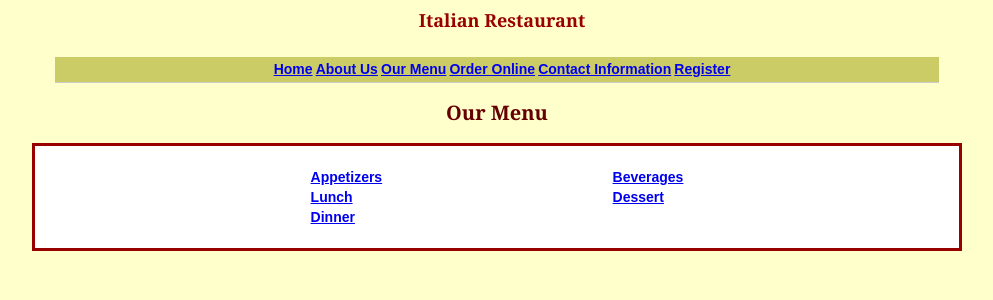
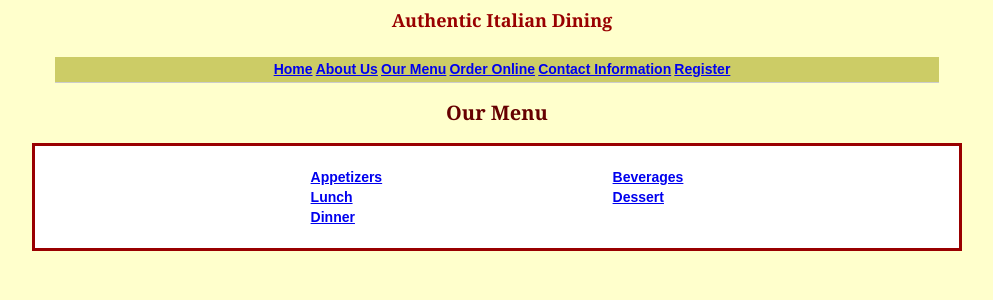
Before and after one commit to djterrell/group2, a PHP site: page /webpages/menu/menu.html in a window 1280 px wide. Shown: the top 300 px of the page, without its empty margins (143-1136 px from the left). Run offline with PHP 8.4, Linux system fonts and the light colour scheme.

Commit message:
changed site name to Authentic Italian Dining

```diff
--- a/index.html
+++ b/index.html
@@ -7,7 +7,7 @@
 
 <body>
 <div id = masthead>
-	<div id = siteName><h2>Italian Restaurant</h2></div>
+	<div id = siteName><h2>Authentic Italian Dining</h2></div>
 	<div id = globalNav>
 		<a href = index.html>Home</a>
 		<a href= /webpages/about/about.html>About Us</a>
--- a/webpages/about/about.html
+++ b/webpages/about/about.html
@@ -7,7 +7,7 @@
 
 <body>
 <div id = masthead>
-	<div id = siteName><h2>Italian Restaurant</h2></div>
+	<div id = siteName><h2>Authentic Italian Dining</h2></div>
 	<div id = globalNav>
 		<a href = /index.html>Home</a>
 		<a href= /webpages/about/about.html>About Us</a>
--- a/webpages/contact/contact.html
+++ b/webpages/contact/contact.html
@@ -7,7 +7,7 @@
 
 <body>
 <div id = masthead>
-	<div id = siteName><h2>Italian Restaurant</h2></div>
+	<div id = siteName><h2>Authentic Italian Dining</h2></div>
 	<div id = globalNav>
 		<a href = /index.html>Home</a>
 		<a href= /webpages/about/about.html>About Us</a>
--- a/webpages/login/loginsuccess.php
+++ b/webpages/login/loginsuccess.php
@@ -7,7 +7,7 @@
 
 		<body>
 		<div id = masthead>
-			<div id = siteName><h2>Italian Restaurant</h2></div>
+			<div id = siteName><h2>Authentic Italian Dining</h2></div>
 			<div id = globalNav>
 				<a href = /index.html>Home</a>
 				<a href= /webpages/about/about.html>About Us</a>
--- a/webpages/login/orderonlinelogin.php
+++ b/webpages/login/orderonlinelogin.php
@@ -70,7 +70,7 @@ $redirect = "http://141.210.25.90/webpages/order%20online/orderonlineselect.html
 
 		<body>
 		<div id = masthead>
-			<div id = siteName><h2>Italian Restaurant</h2></div>
+			<div id = siteName><h2>Authentic Italian Dining</h2></div>
 			<div id = globalNav>
 				<a href = /index.html>Home</a>
 				<a href= /webpages/about/about.html>About Us</a>
--- a/webpages/menu/categories/appetizers.html
+++ b/webpages/menu/categories/appetizers.html
@@ -7,7 +7,7 @@
 
 <body>
 <div id = masthead>
-	<div id = siteName><h2>Italian Restaurant</h2></div>
+	<div id = siteName><h2>Authentic Italian Dining</h2></div>
 	<div id = globalNav>
 		<a href = /index.html>Home</a>
 		<a href= /webpages/about/about.html>About Us</a>
--- a/webpages/menu/categories/beverages.html
+++ b/webpages/menu/categories/beverages.html
@@ -7,7 +7,7 @@
 
 <body>
 <div id = masthead>
-	<div id = siteName><h2>Italian Restaurant</h2></div>
+	<div id = siteName><h2>Authentic Italian Dining</h2></div>
 	<div id = globalNav>
 		<a href = /index.html>Home</a>
 		<a href= /webpages/about/about.html>About Us</a>
--- a/webpages/menu/categories/dessert.html
+++ b/webpages/menu/categories/dessert.html
@@ -7,7 +7,7 @@
 
 <body>
 <div id = masthead>
-	<div id = siteName><h2>Italian Restaurant</h2></div>
+	<div id = siteName><h2>Authentic Italian Dining</h2></div>
 	<div id = globalNav>
 		<a href = /index.html>Home</a>
 		<a href= /webpages/about/about.html>About Us</a>
--- a/webpages/menu/categories/dinner.html
+++ b/webpages/menu/categories/dinner.html
@@ -7,7 +7,7 @@
 
 <body>
 <div id = masthead>
-	<div id = siteName><h2>Italian Restaurant</h2></div>
+	<div id = siteName><h2>Authentic Italian Dining</h2></div>
 	<div id = globalNav>
 		<a href = /index.html>Home</a>
 		<a href= /webpages/about/about.html>About Us</a>
--- a/webpages/menu/categories/lunch.html
+++ b/webpages/menu/categories/lunch.html
@@ -7,7 +7,7 @@
 
 <body>
 <div id = masthead>
-	<div id = siteName><h2>Italian Restaurant</h2></div>
+	<div id = siteName><h2>Authentic Italian Dining</h2></div>
 	<div id = globalNav>
 		<a href = /index.html>Home</a>
 		<a href= /webpages/about/about.html>About Us</a>
--- a/webpages/menu/menu.html
+++ b/webpages/menu/menu.html
@@ -7,7 +7,7 @@
 
 <body>
 <div id = masthead>
-	<div id = siteName><h2>Italian Restaurant</h2></div>
+	<div id = siteName><h2>Authentic Italian Dining</h2></div>
 	<div id = globalNav>
 		<a href = /index.html>Home</a>
 		<a href= /webpages/about/about.html>About Us</a>
--- a/webpages/order online/orderonlineselect.html
+++ b/webpages/order online/orderonlineselect.html
@@ -7,7 +7,7 @@
 
 <body>
 <div id = masthead>
-	<div id = siteName><h2>Italian Restaurant</h2></div>
+	<div id = siteName><h2>Authentic Italian Dining</h2></div>
 	<div id = globalNav>
 		<a href = /index.html>Home</a>
 		<a href= /webpages/about/about.html>About Us</a>
--- a/webpages/register/add.php
+++ b/webpages/register/add.php
@@ -58,7 +58,7 @@ else
 
 	<body>
 	<div id = masthead>
-		<div id = siteName><h2>Italian Restaurant</h2></div>
+		<div id = siteName><h2>Authentic Italian Dining</h2></div>
 		<div id = globalNav>
 			<a href = /index.html>Home</a>
 			<a href= /webpages/about/about.html>About Us</a>
--- a/webpages/register/register.php
+++ b/webpages/register/register.php
@@ -102,7 +102,7 @@ function validate(form)
 
 <body>
 <div id = masthead>
-	<div id = siteName><h2>Italian Restaurant</h2></div>
+	<div id = siteName><h2>Authentic Italian Dining</h2></div>
 	<div id = globalNav>
 		<a href = /index.html>Home</a>
 		<a href= /webpages/about/about.html>About Us</a>
```
